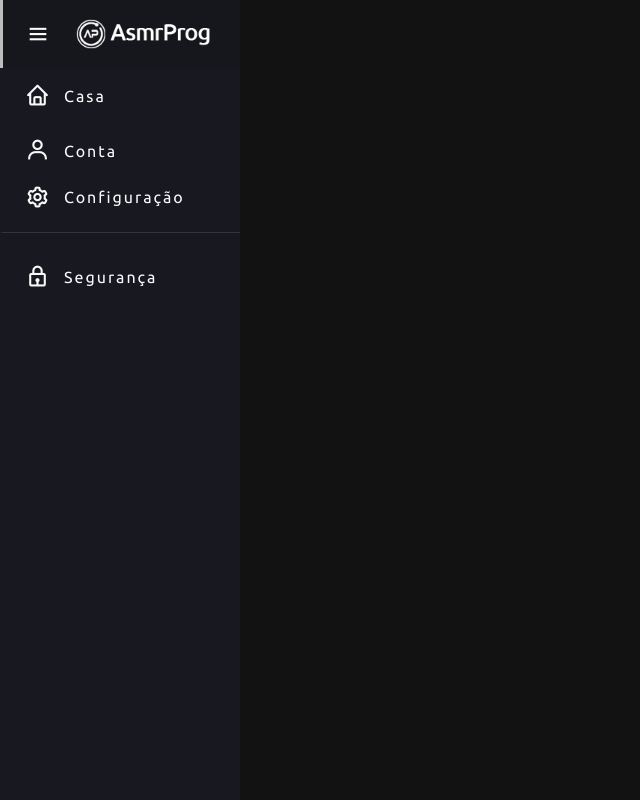
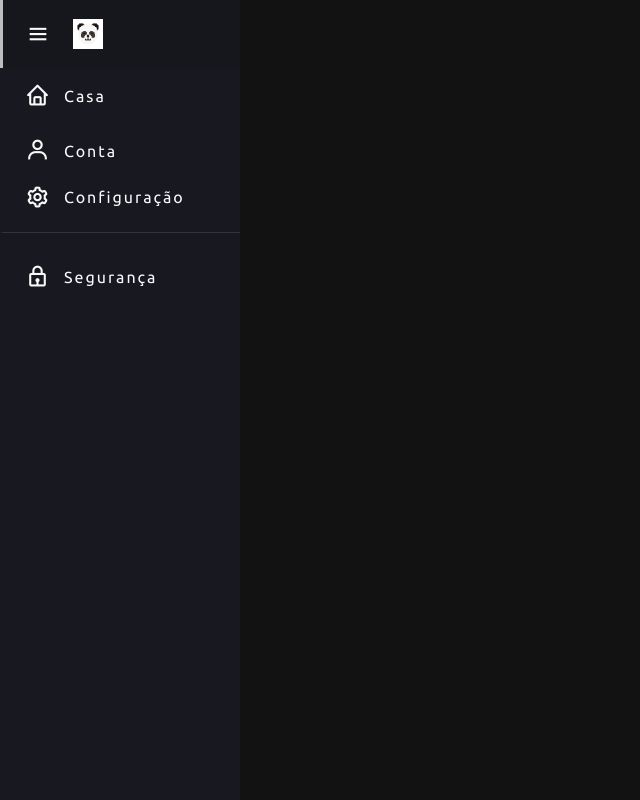
Before and after one commit to JoseRobson2301/navbar, a plain HTML site: page index.html in a window 1280 px wide. Both pictures are taken after a click on the button 38 px from the left and 34 px from the top of the page. Shown: the whole page, without its empty margins (0-640 px from the left). Drawn offline with nearby package versions, Linux system fonts and the light colour scheme.

Commit message:
update html

```diff
--- a/index.html
+++ b/index.html
@@ -16,7 +16,7 @@
                 <button type="button" class="sidebar-burger" onclick="toggleSidebar()">
                     <i class='bx bx-menu'></i>
                 </button>
-                <img src="logo.png" alt="" class="sidebar-logo">
+                <img src="./logo-da-pagina.jpg" alt="" class="sidebar-logo">
             </header>
 
             <nav class="sidebar-menu">
```
